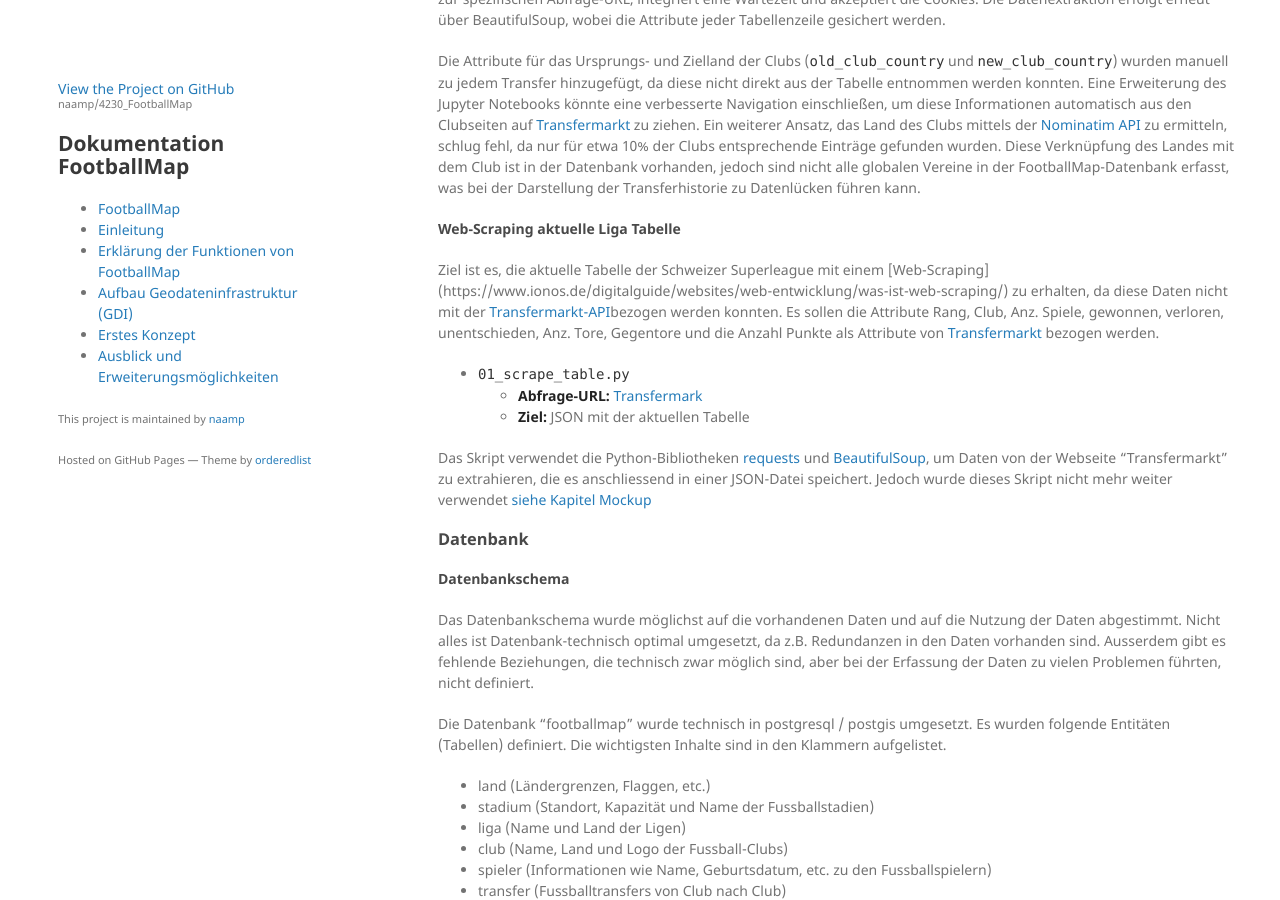
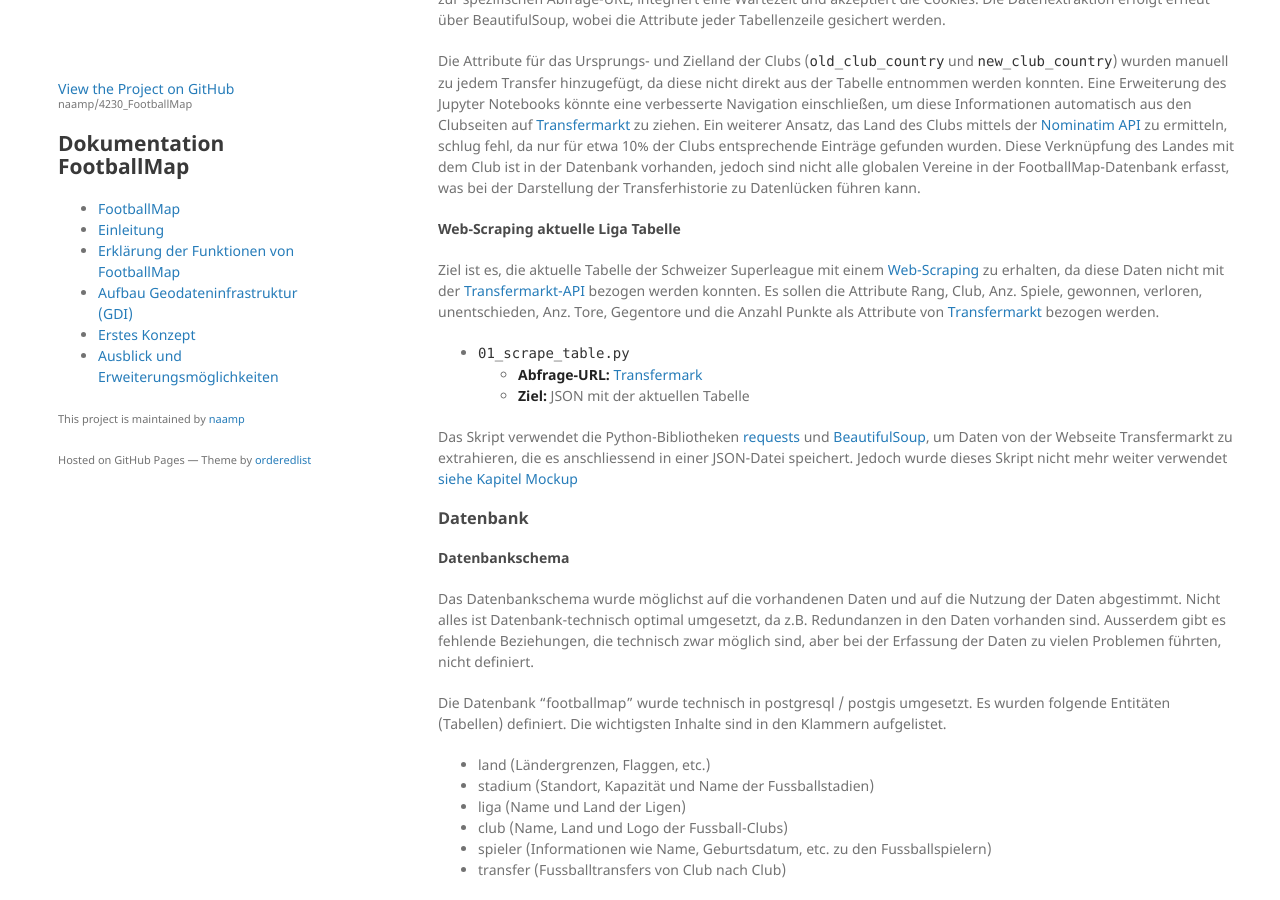
Before and after one commit to naamp/4230_FootballMap, a Jekyll site: the page built from docs/aufbauGDI.md, in a window 1280 px wide and 900 px high, scrolled down 3606 px. Built offline with Jekyll 4.4.1, drawn with Linux system fonts in a browser that asks for light colours; our own code applies the rules of GitHub Pages for plain Markdown files.

Commit message:
20240514_Silvan_6

```diff
--- a/docs/aufbauGDI.md
+++ b/docs/aufbauGDI.md
@@ -111,13 +111,13 @@ Mit Selenium wird ein automatisierter Webdriver betrieben, der durch das Jupyter
 Die Attribute für das Ursprungs- und Zielland der Clubs (`old_club_country` und `new_club_country`) wurden manuell zu jedem Transfer hinzugefügt, da diese nicht direkt aus der Tabelle entnommen werden konnten. Eine Erweiterung des Jupyter Notebooks könnte eine verbesserte Navigation einschließen, um diese Informationen automatisch aus den Clubseiten auf [Transfermarkt](https://www.transfermarkt.ch/{Vereinsname}/stadion/verein/{Club_nr}/saison_id/2023) zu ziehen. Ein weiterer Ansatz, das Land des Clubs mittels der [Nominatim API](https://nominatim.org/release-docs/develop/api/Search/) zu ermitteln, schlug fehl, da nur für etwa 10% der Clubs entsprechende Einträge gefunden wurden. Diese Verknüpfung des Landes mit dem Club ist in der Datenbank vorhanden, jedoch sind nicht alle globalen Vereine in der FootballMap-Datenbank erfasst, was bei der Darstellung der Transferhistorie zu Datenlücken führen kann.
 
 #### Web-Scraping aktuelle Liga Tabelle
-Ziel ist es, die aktuelle Tabelle der Schweizer Superleague mit einem [Web-Scraping] (https://www.ionos.de/digitalguide/websites/web-entwicklung/was-ist-web-scraping/) zu erhalten, da diese Daten nicht mit der [Transfermarkt-API](https://transfermarkt-api.vercel.app/)bezogen werden konnten. Es sollen die Attribute Rang, Club, Anz. Spiele, gewonnen, verloren, unentschieden, Anz. Tore, Gegentore und die Anzahl Punkte als Attribute von [Transfermarkt](https://www.transfermarkt.ch) bezogen werden.
+Ziel ist es, die aktuelle Tabelle der Schweizer Superleague mit einem [Web-Scraping](https://www.ionos.de/digitalguide/websites/web-entwicklung/was-ist-web-scraping/) zu erhalten, da diese Daten nicht mit der [Transfermarkt-API](https://transfermarkt-api.vercel.app/) bezogen werden konnten. Es sollen die Attribute Rang, Club, Anz. Spiele, gewonnen, verloren, unentschieden, Anz. Tore, Gegentore und die Anzahl Punkte als Attribute von [Transfermarkt](https://www.transfermarkt.ch) bezogen werden.
 
 - `01_scrape_table.py`
   - **Abfrage-URL:** [Transfermark](https://www.transfermarkt.ch/super-league/tabelle/wettbewerb/C1/saison_id/2023)
   - **Ziel:** JSON mit der aktuellen Tabelle
 
-Das Skript verwendet die Python-Bibliotheken [requests](https://pypi.org/project/requests/) und [BeautifulSoup]( https://beautiful-soup-4.readthedocs.io/en/latest/), um Daten von der Webseite "Transfermarkt" zu extrahieren, die es anschliessend in einer JSON-Datei speichert.
+Das Skript verwendet die Python-Bibliotheken [requests](https://pypi.org/project/requests/) und [BeautifulSoup]( https://beautiful-soup-4.readthedocs.io/en/latest/), um Daten von der Webseite Transfermarkt zu extrahieren, die es anschliessend in einer JSON-Datei speichert.
 Jedoch wurde dieses Skript nicht mehr weiter verwendet [siehe Kapitel Mockup](#Mockup)
 
 ### Datenbank
```
